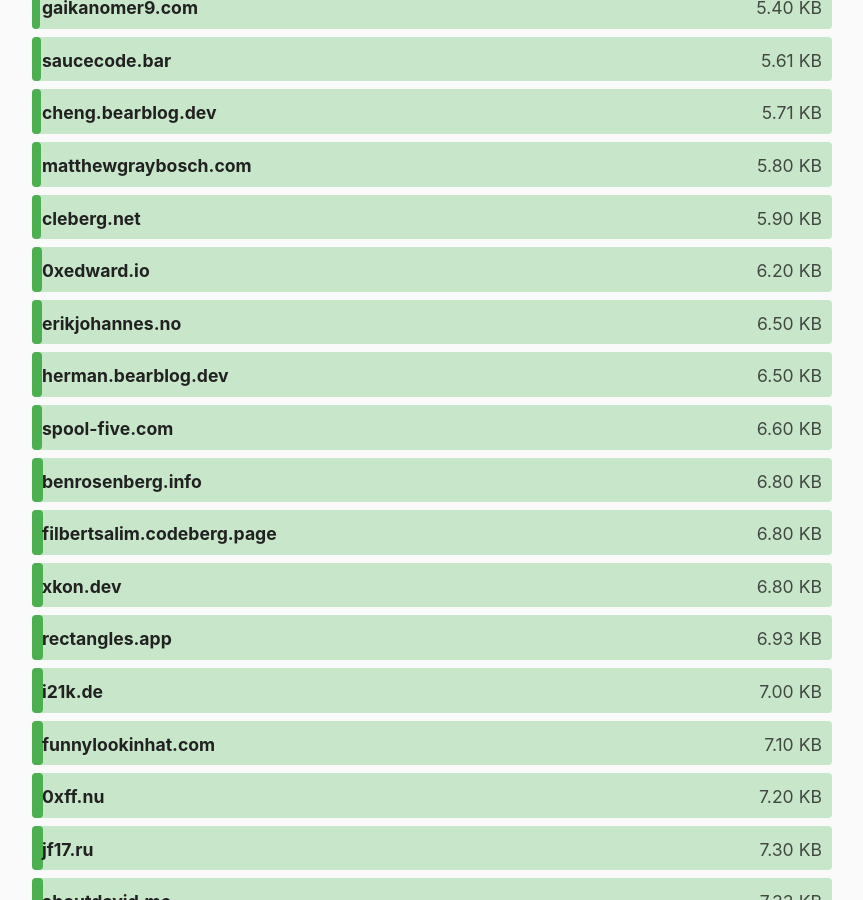
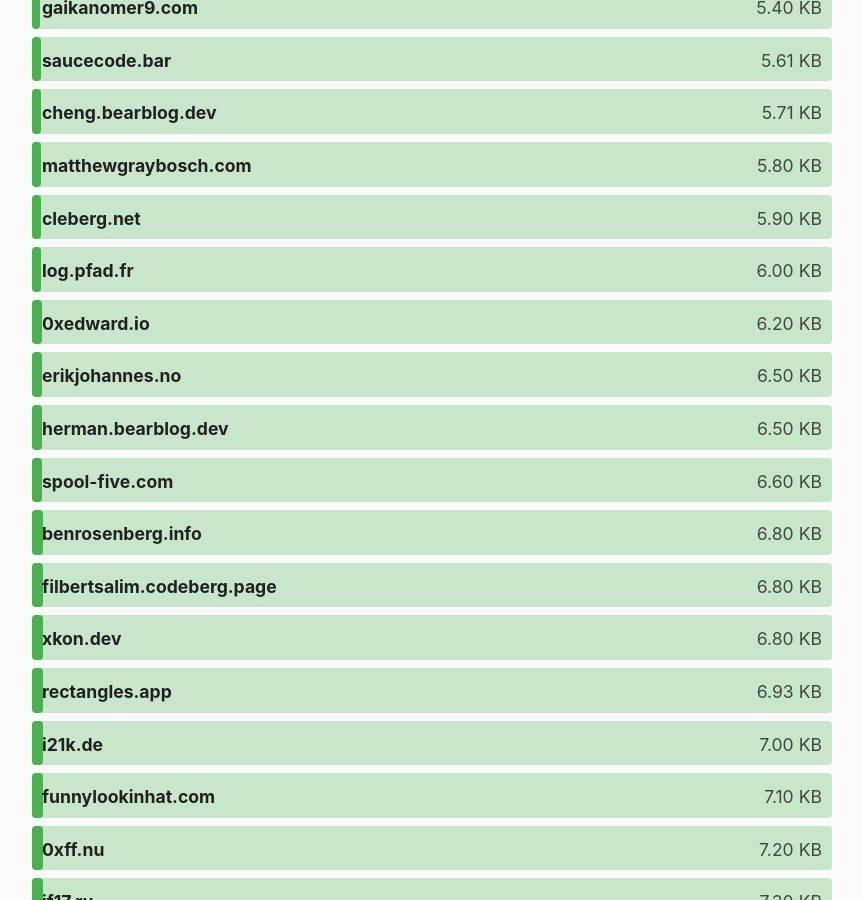
Before and after one commit to kevquirk/512kb.club, a Jekyll site: the page built from index.md, in a window 1280 px wide and 900 px high, scrolled down 2480 px. Shown: the whole window, without its empty margins (208-1071 px from the left). Built offline with Jekyll 4.4.1, drawn with Linux system fonts in a browser that asks for light colours.

Commit message:
Add log.pfad.fr

```diff
--- a/_data/sites.yml
+++ b/_data/sites.yml
@@ -1707,6 +1707,11 @@
   size: 98
   last_checked: 2022-04-15
 
+- domain: log.pfad.fr
+  url: https://log.pfad.fr/
+  size: 6
+  last_checked: 2023-07-06
+
 - domain: luana.cc
   url: https://luana.cc/
   size: 12.4
```
